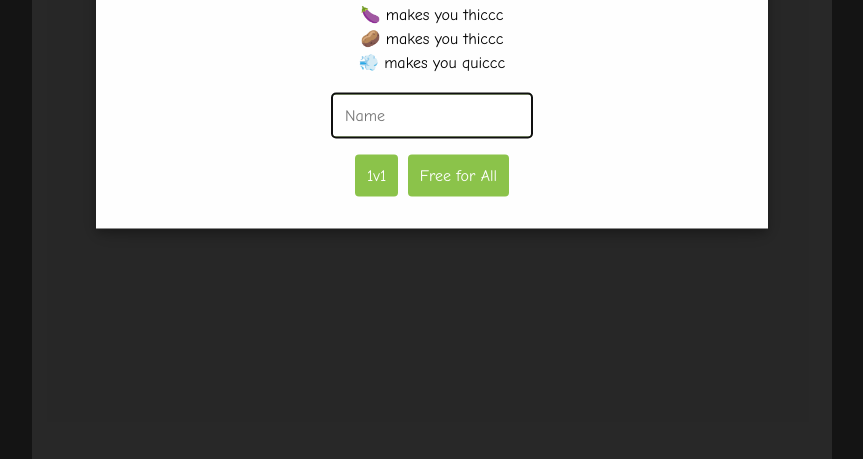
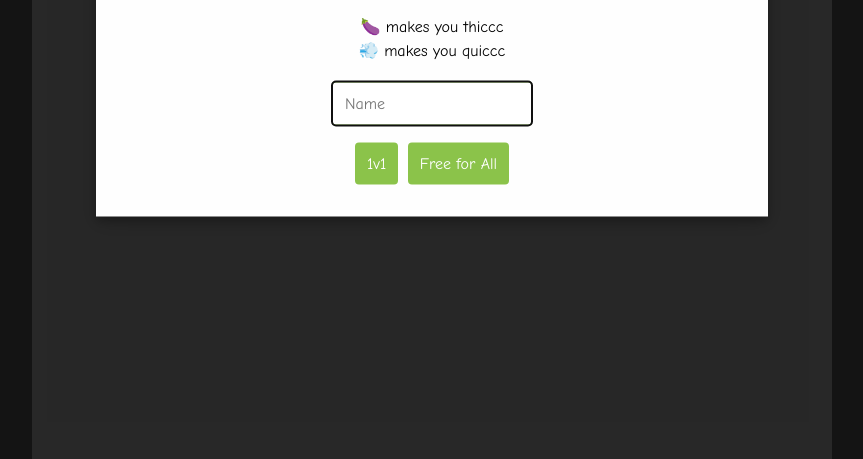
Before and after one commit to seanbecker15/sumo-spinner, a website: page client/index.html in a window 1280 px wide. Shown: the part 341-800 px from the top of the page, without its empty margins (208-1071 px from the left). Drawn offline with nearby package versions, Linux system fonts and the light colour scheme; no server answers.

Commit message:
Removed potato :(

```diff
--- a/client/index.html
+++ b/client/index.html
@@ -17,7 +17,6 @@
             <p>Welcome to SumoSpinners!</p>
             <br>
             <p>🍆 makes you thiccc</p>
-            <p>🥔 makes you thiccc</p>
             <p>💨 makes you quiccc</p>
             <br>
             <input id="name" type="text" placeholder="Name" autofocus>
```
